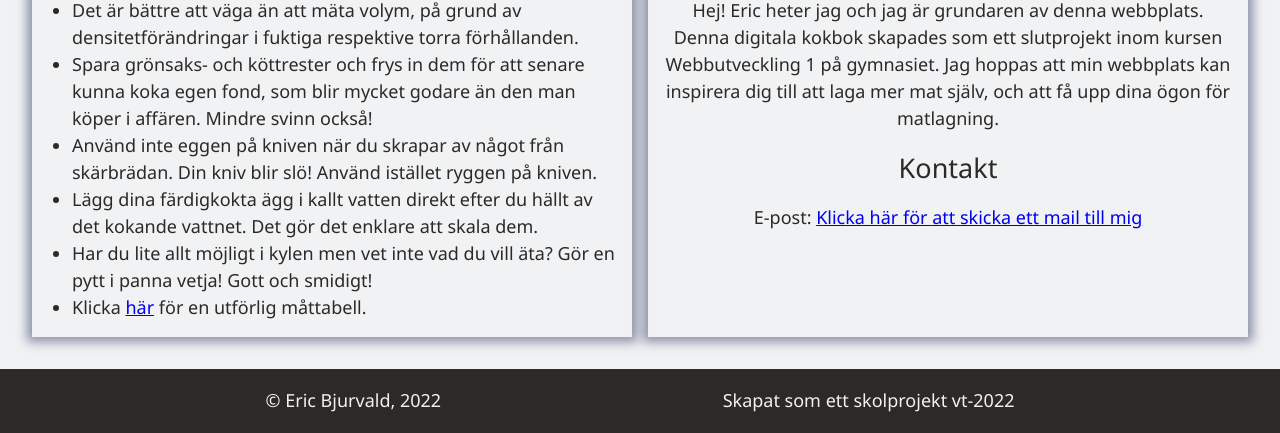
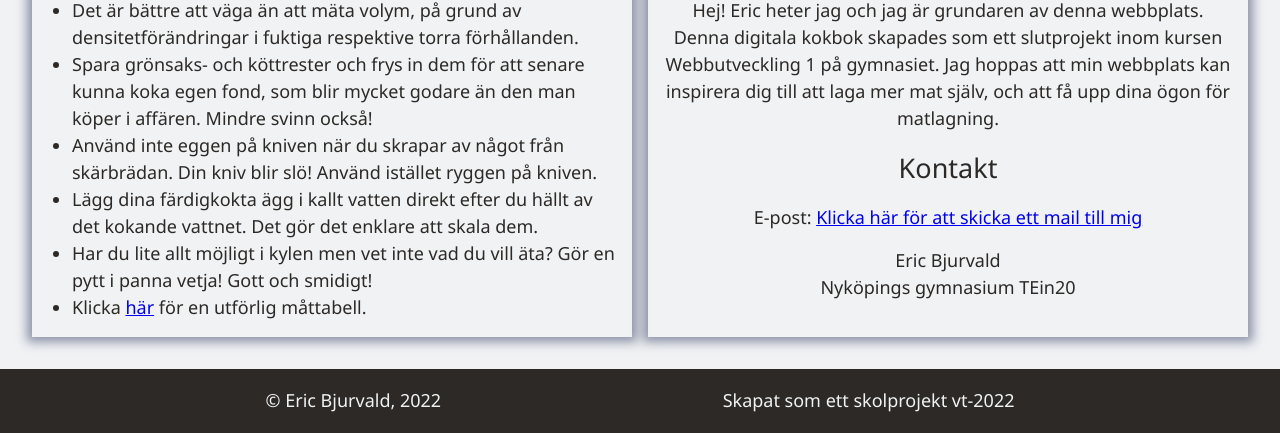
Before and after one commit to DJEricB/kokboken, a plain HTML site: page index.html in a window 1280 px wide. Shown: the part 603-1036 px from the top of the page. Drawn offline with Linux system fonts and the light colour scheme.

Commit message:
25-maj-2022 second update

```diff
--- a/index.html
+++ b/index.html
@@ -189,6 +189,7 @@
 						>Klicka här för att skicka ett mail till mig</a
 					>
 				</p>
+				<p class="om__text">Eric Bjurvald<br />Nyköpings gymnasium TEin20</p>
 			</div>
 		</section>
 		<footer class="footer flex">
```
